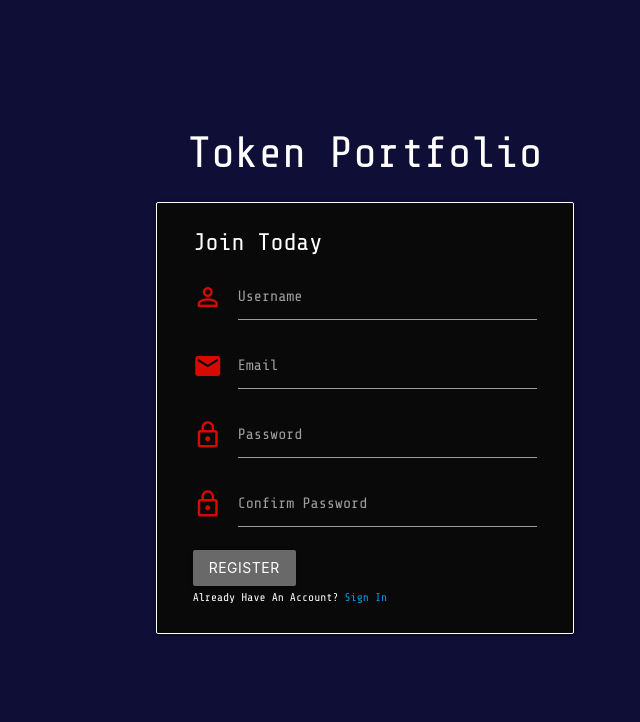
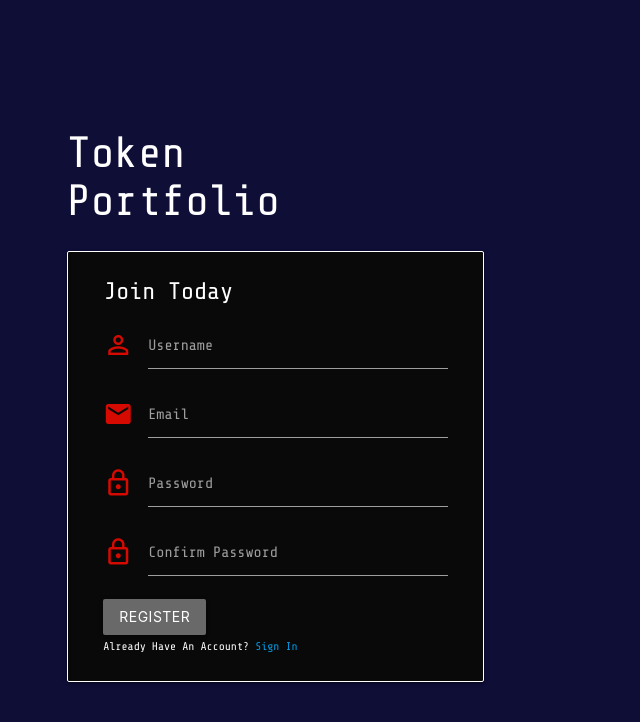
Before and after one commit to John-E5/ETH-Tokens-Tracker, a Flask app: template app/templates/register.html in a window 1280 px wide. Shown: the top 722 px of the page, without its empty margins (425-1065 px from the left). Run offline with Flask 2, Linux system fonts and the light colour scheme; the template is opened without the code that fills it: values that come from a table or form of the project are taken from there, others are empty.

Commit message:
Added styles and fixes updated requirements.txt

```diff
--- a/app/__init__.py
+++ b/app/__init__.py
@@ -18,8 +18,7 @@ login_manager.login_view = 'users.login'
 login_manager.login_message_category = 'info'
 
 # Json data loading and config
-SITE_ROOT = os.path.realpath(os.path.dirname(__file__))
-json_data = os.path.join(SITE_ROOT, "static/data", "tokensData.json")
+json_data = os.path.join(Config.SITE_ROOT, "static/data", "tokensData.json")
 token_data = json.load(open(json_data))
 
 
--- a/app/config.py
+++ b/app/config.py
@@ -1,7 +1,10 @@
 import os
 from dotenv import load_dotenv
-load_dotenv()
+
 
 class Config:
+    SITE_ROOT = os.path.realpath(os.path.dirname(__file__))
+    dotenv_path = os.path.join(SITE_ROOT, '.env')
+    load_dotenv(dotenv_path)
     SECRET_KEY = os.getenv('SECRET_KEY')
     SQLALCHEMY_DATABASE_URI = os.getenv('SQLALCHEMY_DATABASE_URI')
--- a/app/static/css/style.css
+++ b/app/static/css/style.css
@@ -71,6 +71,9 @@ main {
     border: 1px solid white;
 }
 
+.login {
+    margin-right: 500px;
+}
 /*---------------------------------------------------------Dashboard*/
 
 .modal {
--- a/app/templates/home.html
+++ b/app/templates/home.html
@@ -119,9 +119,9 @@
     </script>
 
     <script>
-        ScrollReveal().reveal('.reveal', { delay: 500 });
-        ScrollReveal().reveal('.text', { delay: 800 });
-        ScrollReveal().reveal('.shot', { delay: 1600 });
+        ScrollReveal().reveal('.reveal', { delay: 400 });
+        ScrollReveal().reveal('.text', { delay: 700 });
+        ScrollReveal().reveal('.shot', { delay: 1100 });
     </script>
 
 
--- a/app/templates/login.html
+++ b/app/templates/login.html
@@ -1,7 +1,7 @@
 {% extends 'base.html' %}
 {% block body %}
-    <h3 class="center">Token Portfolio</h3>
-    <div class="container">
+    <h3 class="center login">Token Portfolio</h3>
+    <div class="container login">
         <div class="row">
             <div class="col s12 card">
                 <div class="card-content">
--- a/app/templates/register.html
+++ b/app/templates/register.html
@@ -1,7 +1,7 @@
 {% extends 'base.html' %}
 {% block body %}
-    <h3 class="center">Token Portfolio</h3>
-    <div class="container">
+    <h3 class="center login">Token Portfolio</h3>
+    <div class="container login">
         <div class="row">
             <div class="col s12 card">
                 <div class="card-content">
```
Also changed, not shown: requirements.txt (deleted, +0 -21 lines).
